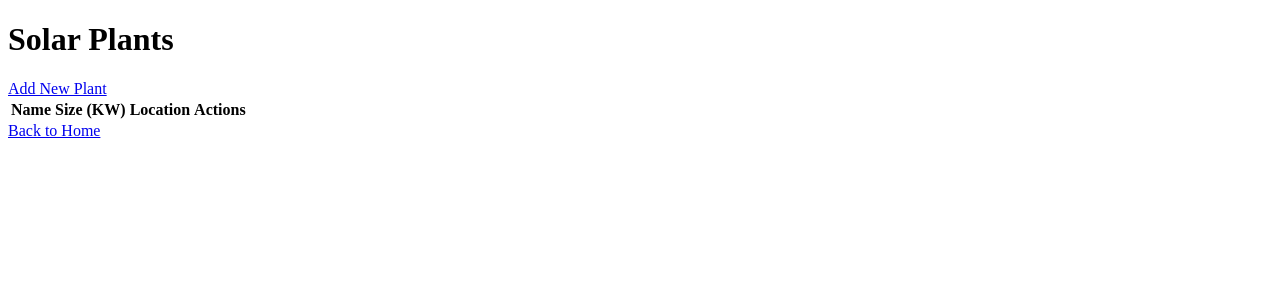
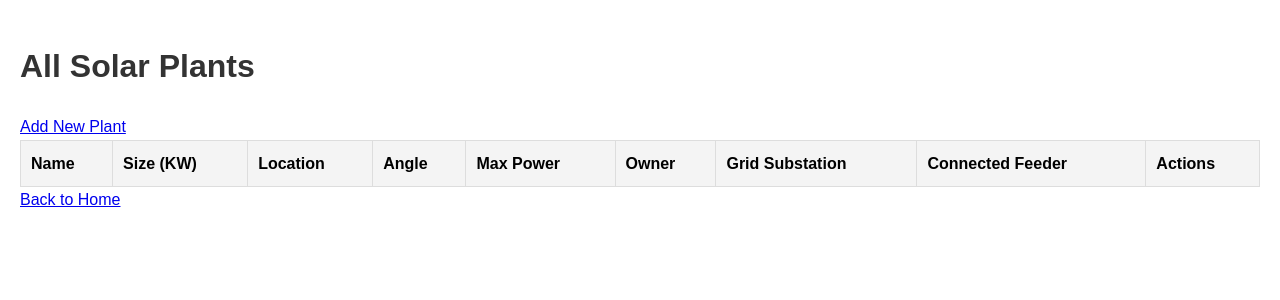
Before and after one commit to LasanthaPrasad/basic-app1, a Flask app: page /plants in a window 1280 px wide. Shown: the top 300 px of the page. Run offline with Flask 3, Linux system fonts and the light colour scheme; lists and menus that the app fills with data are empty.

Commit message:
first commit

```diff
--- a/templates/index.html
+++ b/templates/index.html
@@ -11,7 +11,7 @@
             margin: 0;
             padding: 20px;
         }
-        h1 {
+        h1, h2 {
             color: #333;
         }
         .nav-menu {
--- a/templates/list_plants.html
+++ b/templates/list_plants.html
@@ -3,10 +3,45 @@
 <head>
     <meta charset="UTF-8">
     <meta name="viewport" content="width=device-width, initial-scale=1.0">
-    <title>Solar Plants</title>
+    <title>All Solar Plants</title>
+    <style>
+        body {
+            font-family: Arial, sans-serif;
+            line-height: 1.6;
+            margin: 0;
+            padding: 20px;
+        }
+        h1 {
+            color: #333;
+        }
+        table {
+            width: 100%;
+            border-collapse: collapse;
+        }
+        th, td {
+            padding: 10px;
+            border: 1px solid #ddd;
+            text-align: left;
+        }
+        th {
+            background-color: #f4f4f4;
+        }
+        .alert {
+            padding: 10px;
+            margin-bottom: 15px;
+            border: 1px solid transparent;
+            border-radius: 4px;
+        }
+        .alert-success {
+            color: #155724;
+            background-color: #d4edda;
+            border-color: #c3e6cb;
+        }
+    </style>
 </head>
 <body>
-    <h1>Solar Plants</h1>
+    <h1>All Solar Plants</h1>
+
     {% with messages = get_flashed_messages(with_categories=true) %}
         {% if messages %}
             {% for category, message in messages %}
@@ -14,12 +49,19 @@
             {% endfor %}
         {% endif %}
     {% endwith %}
+
     <a href="{{ url_for('add_plant') }}">Add New Plant</a>
+
     <table>
         <tr>
             <th>Name</th>
             <th>Size (KW)</th>
             <th>Location</th>
+            <th>Angle</th>
+            <th>Max Power</th>
+            <th>Owner</th>
+            <th>Grid Substation</th>
+            <th>Connected Feeder</th>
             <th>Actions</th>
         </tr>
         {% for plant in plants %}
@@ -27,6 +69,11 @@
             <td>{{ plant.name }}</td>
             <td>{{ plant.size }}</td>
             <td>{{ plant.latitude }}, {{ plant.longitude }}</td>
+            <td>{{ plant.angle }}</td>
+            <td>{{ plant.max_power }}</td>
+            <td>{{ plant.owner_name }}</td>
+            <td>{{ plant.grid_substation.name }}</td>
+            <td>{{ plant.connected_feeder }}</td>
             <td>
                 <a href="{{ url_for('edit_plant', id=plant.id) }}">Edit</a>
                 <form action="{{ url_for('delete_plant', id=plant.id) }}" method="post" style="display:inline;">
@@ -36,6 +83,7 @@
         </tr>
         {% endfor %}
     </table>
+
     <a href="{{ url_for('index') }}">Back to Home</a>
 </body>
 </html>
```
Also changed, not shown: templates/add_plant.html (+32 -10 lines), templates/edit_plant.html (+45 -10 lines).
